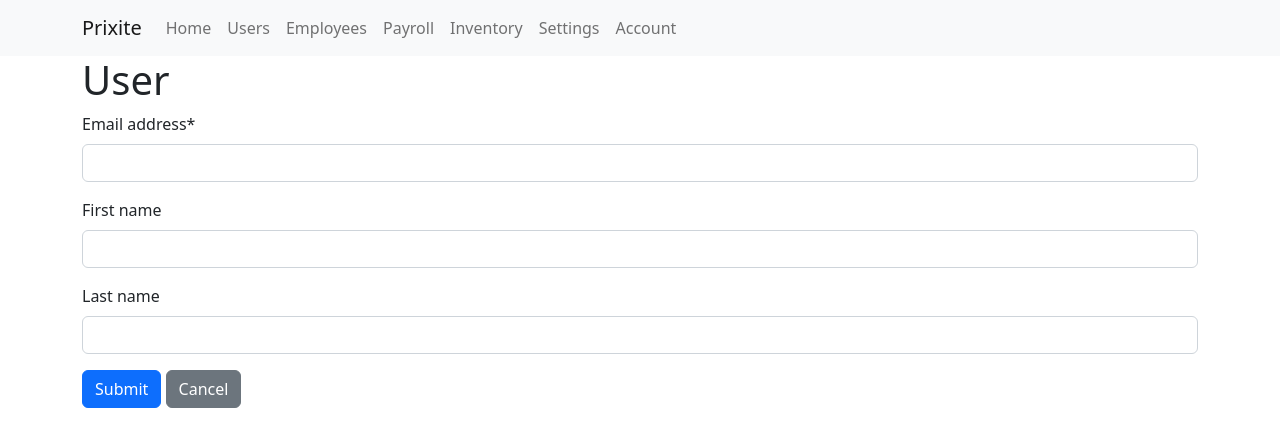
After one commit to prixite/saas-erp, a Django app: page /html/users/add/ in a window 1280 px wide. The commit adds this page. Shown: the top 447 px of the page. Run offline with Django 4.2, Linux system fonts and the light colour scheme; some libraries are stand-ins or nearby versions.

Commit message:
Add user forms

```diff
--- a/app/models/core.py
+++ b/app/models/core.py
@@ -8,6 +8,7 @@ class User(AbstractUser):
     This model represents a user that can log into ERP. A user can also be a
     employee, but an employee might not be a user.
     """
+
     email = models.EmailField(_("email address"), unique=True)
 
     organization = models.ForeignKey(
@@ -23,6 +24,7 @@ class Organization(models.Model):
     This model is used to add organization scope. A data belonging to one
     organization should only be visible to that organization.
     """
+
     name = models.CharField(max_length=50)
     address = models.CharField(max_length=200)
     created_at = models.DateTimeField(auto_now_add=True)
@@ -35,6 +37,7 @@ class OrganizationModule(models.Model):
     a row for every module-organization pair in this model. We control access
     using is_enabled boolean.
     """
+
     module = models.ForeignKey("Module", on_delete=models.PROTECT)
     organization = models.ForeignKey("Organization", on_delete=models.CASCADE)
     is_enabled = models.BooleanField(default=False)
@@ -49,6 +52,7 @@ class Module(models.Model):
     - Employee
     - Inventory
     """
+
     slug = models.SlugField()
     name = models.CharField(max_length=64)
     created_at = models.DateTimeField(auto_now_add=True)
@@ -61,6 +65,7 @@ class Role(models.Model):
     - Admin
     - Member
     """
+
     name = models.CharField(max_length=64)
     is_admin = models.BooleanField(default=False)
     organization = models.ForeignKey("Organization", on_delete=models.CASCADE)
@@ -74,6 +79,7 @@ class Currency(models.Model):
     - USD
     - PKR
     """
+
     code = models.CharField(max_length=3)
     symbol = models.CharField(max_length=1)
     created_at = models.DateTimeField(auto_now_add=True)
--- a/app/models/inventory.py
+++ b/app/models/inventory.py
@@ -8,6 +8,7 @@ class Asset(models.Model):
     attributes_values: This is a hash table which maps asset attributes to a
     value.
     """
+
     name = models.CharField(max_length=128)
     type = models.ForeignKey("AssetType", on_delete=models.PROTECT)
     organization = models.ForeignKey("Organization", on_delete=models.CASCADE)
@@ -26,6 +27,7 @@ class AssetType(models.Model):
 
     attributes: This is a list of attributes of an asset. For example, model.
     """
+
     name = models.CharField(max_length=128)
     organization = models.ForeignKey("Organization", on_delete=models.CASCADE)
     attributes = models.JSONField()
--- a/app/templates/app/html/account.html
+++ b/app/templates/app/html/account.html
@@ -1,5 +1,6 @@
 {% extends "app/html/base.html" %}
 
+{% block heading %}Account{% endblock %}
+
 {% block page %}
-<h3>Account</h3>
 {% endblock %}
--- a/app/templates/app/html/base.html
+++ b/app/templates/app/html/base.html
@@ -46,6 +46,9 @@
 </nav>
 
 <div class="container">
+  {% block heading_wrapper %}
+    <h1 class="display-6">{% block heading %}{% endblock %}</h1>
+  {% endblock %}
   {% block page %}{% endblock %}
 </div>
 
--- a/app/templates/app/html/employees.html
+++ b/app/templates/app/html/employees.html
@@ -1,7 +1,8 @@
 {% extends "app/html/base.html" %}
 
+{% block heading %}Employees{% endblock %}
+
 {% block page %}
-<h1>Employees</h1>
 <table class="table">
   <thead>
     <tr>
--- a/app/templates/app/html/home.html
+++ b/app/templates/app/html/home.html
@@ -1,7 +1,8 @@
 {% extends "app/html/base.html" %}
 
+{% block heading %}Hello {{ request.user.get_full_name }}{% endblock %}
+
 {% block page %}
-<h1 class="display-6">Hello {{ request.user.get_full_name }}</h1>
 <div>First name: {{ request.user.first_name }}</div>
 <div>Last name: {{ request.user.last_name }}</div>
 <div>Email: {{ request.user.email }}</div>
--- a/app/templates/app/html/inventory.html
+++ b/app/templates/app/html/inventory.html
@@ -1,7 +1,8 @@
 {% extends "app/html/base.html" %}
 
+{% block heading %}Assets{% endblock %}
+
 {% block page %}
-<h1>Assets</h1>
 <table class="table">
   <thead>
     <tr>
--- a/app/templates/app/html/payroll.html
+++ b/app/templates/app/html/payroll.html
@@ -1,7 +1,8 @@
 {% extends "app/html/base.html" %}
 
+{% block heading %}Payroll{% endblock %}
+
 {% block page %}
-<h1>Payroll</h1>
 <table class="table">
   <thead>
     <tr>
--- a/app/templates/app/html/settings.html
+++ b/app/templates/app/html/settings.html
@@ -1,5 +1,6 @@
 {% extends "app/html/base.html" %}
 
+{% block heading %}Settings{% endblock %}
+
 {% block page %}
-<h3>Settings</h3>
 {% endblock %}
--- /dev/null
+++ b/app/templates/app/html/user_form.html
@@ -0,0 +1,13 @@
+{% extends "app/html/base.html" %}
+{% load crispy_forms_tags %}
+
+{% block heading %}User{% endblock %}
+
+{% block page %}
+<form method="POST">
+	{% csrf_token %}
+	{{ form|crispy }}
+	<button type="submit" class="btn btn-primary">Submit</button>
+  <a class="btn btn-secondary" href="{% url "html:users" %}">Cancel</a>
+</form>
+{% endblock %}
--- a/app/urls/html.py
+++ b/app/urls/html.py
@@ -7,6 +7,9 @@ app_name = "html"
 urlpatterns = [
     path("", views.Home.as_view(), name="home"),
     path("users/", views.Users.as_view(), name="users"),
+    path("users/add/", views.CreateUser.as_view(), name="users-add"),
+    path("users/<int:pk>/", views.UpdateUser.as_view(), name="users-update"),
+    path("users/<int:pk>/delete/", views.DeleteUser.as_view(), name="users-delete"),
     path("employees/", views.Employees.as_view(), name="employees"),
     path("payroll/", views.Payroll.as_view(), name="payroll"),
     path("inventory/", views.Inventory.as_view(), name="inventory"),
--- a/app/views/html.py
+++ b/app/views/html.py
@@ -1,4 +1,6 @@
+from django.urls import reverse_lazy
 from django.views.generic import ListView, TemplateView
+from django.views.generic.edit import CreateView, DeleteView, UpdateView
 
 from app import models
 
@@ -10,6 +12,34 @@ class Home(TemplateView):
 class Users(ListView):
     template_name = "app/html/users.html"
     model = models.User
+
+
+class CreateUser(CreateView):
+    model = models.User
+    fields = ["email", "first_name", "last_name"]
+    template_name = "app/html/user_form.html"
+
+    def form_valid(self, form):
+        form.instance.username = form.instance.email
+        return super().form_valid(form)
+
+    def get_success_url(self):
+        return reverse_lazy("html:users-update", kwargs={"pk": self.object.pk})
+
+
+class UpdateUser(UpdateView):
+    model = models.User
+    fields = ["email", "first_name", "last_name"]
+    template_name = "app/html/user_form.html"
+
+    def get_success_url(self):
+        return reverse_lazy("html:users-update", kwargs={"pk": self.object.pk})
+
+
+class DeleteUser(DeleteView):
+    model = models.User
+    success_url = reverse_lazy("html:users")
+    template_name = "app/html/user_confirm_delete.html"
 
 
 class Employees(TemplateView):
--- a/project/settings.py
+++ b/project/settings.py
@@ -52,6 +52,8 @@ INSTALLED_APPS = [
     # 3rd party apps
     "rest_framework",
     "drf_spectacular",
+    "crispy_forms",
+    "crispy_bootstrap5",
 ]
 
 MIDDLEWARE = [
@@ -162,3 +164,6 @@ SPECTACULAR_SETTINGS = {
     },
     "SWAGGER_UI_DIST": "//unpkg.com/swagger-ui-dist@3.35.1",
 }
+
+CRISPY_ALLOWED_TEMPLATE_PACKS = "bootstrap5"
+CRISPY_TEMPLATE_PACK = "bootstrap5"
--- a/requirements.txt
+++ b/requirements.txt
@@ -1,6 +1,8 @@
 coverage==6.4.1
+crispy-bootstrap5==0.6
 dj-database-url==0.5.0
 Django==4.0.5
+django-crispy-forms==1.14.0
 django-environ==0.9.0
 django-rest-framework==0.1.0
 drf-spectacular==0.22.1
```
Also changed, not shown: app/models/employee.py (+9 -0 lines), app/models/payroll.py (+7 -0 lines), app/templates/app/html/user_confirm_delete.html (added, +15 -0 lines), app/templates/app/html/users.html (+8 -4 lines).
